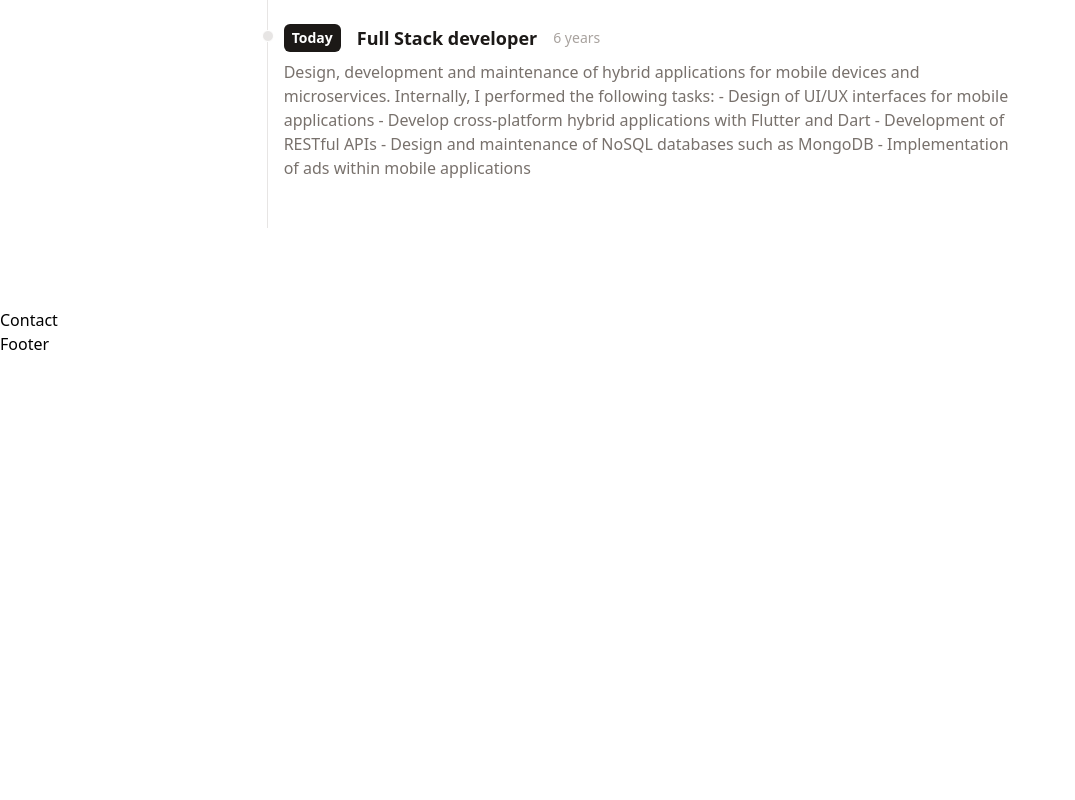
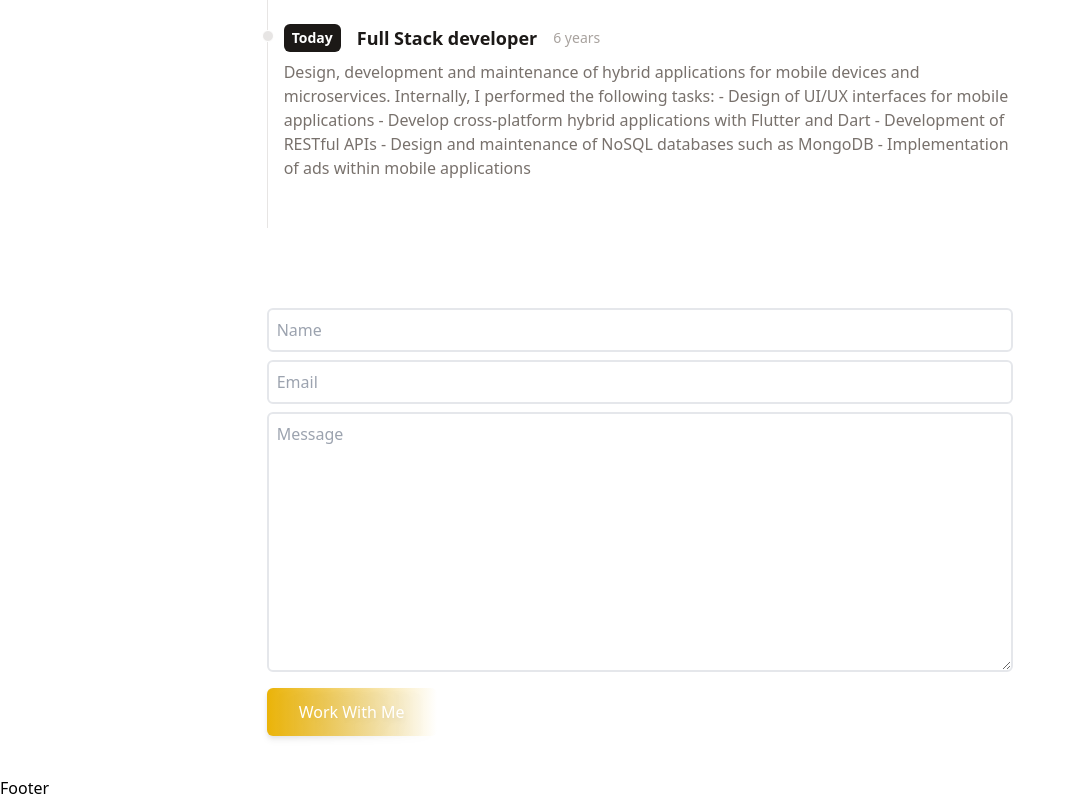
Before and after one commit to VoidElle/portfolio, a React (Vite) app: page / in a window 1280 px wide. Shown: the part 1380-2180 px from the top of the page, without its empty margins (0-1075 px from the left). Before the commit the page ends 1736 px from the top, so only its background shows below. Built offline with nearby package versions, Linux system fonts and the light colour scheme.

Commit message:
Added contact me form

```diff
--- a/src/components/Contact.jsx
+++ b/src/components/Contact.jsx
@@ -2,8 +2,39 @@ import React from 'react';
 
 const Contact = () => {
     return (
-        <div>
-            Contact
+        <div className="flex flex-col mb-10 mx-auto">
+            <div className="flex justify-center items-center">
+                <form
+                    action="https://getform.io/f/aa43db7b-bab8-4103-91a4-7111283cdb7c"
+                    method="POST"
+                    className="flex flex-col w-full md:w-7/12"
+                >
+                    <input
+                        type="text"
+                        name="name"
+                        placeholder="Name"
+                        className="p-2 bg-transparent border-2 rounded-md focus:outline-none"
+                    />
+                    <input
+                        type="text"
+                        name="email"
+                        placeholder="Email"
+                        className="my-2 p-2 bg-transparent border-2 rounded-md focus:outline-none"
+                    />
+                    <textarea
+                        name="message"
+                        placeholder="Message"
+                        rows="10"
+                        className="p-2 mb-4 bg-transparent border-2 rounded-md focus:outline-none"
+                    />
+                    <button
+                        type="button"
+                        className="text-center inline-block px-8 py-3 w-max text-base font-medium
+                        rounded-md text-white bg-gradient-to-r from-yellow-500 drop-shadow-md hover:stroke-white">
+                        Work With Me
+                    </button>
+                </form>
+            </div>
         </div>
     );
 };
```
